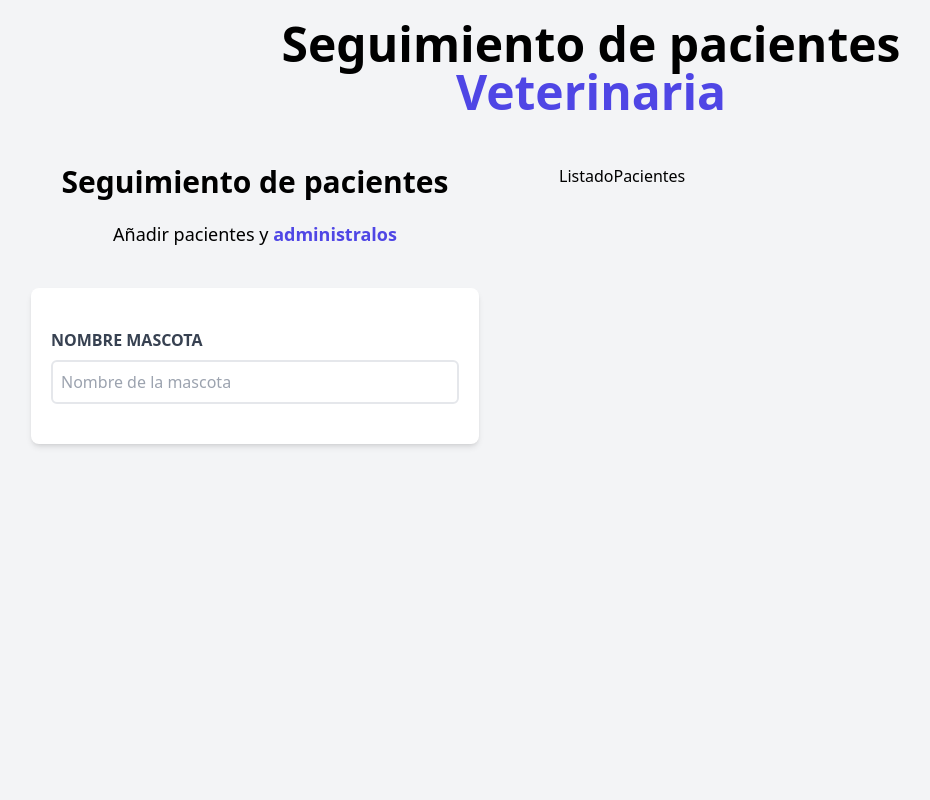
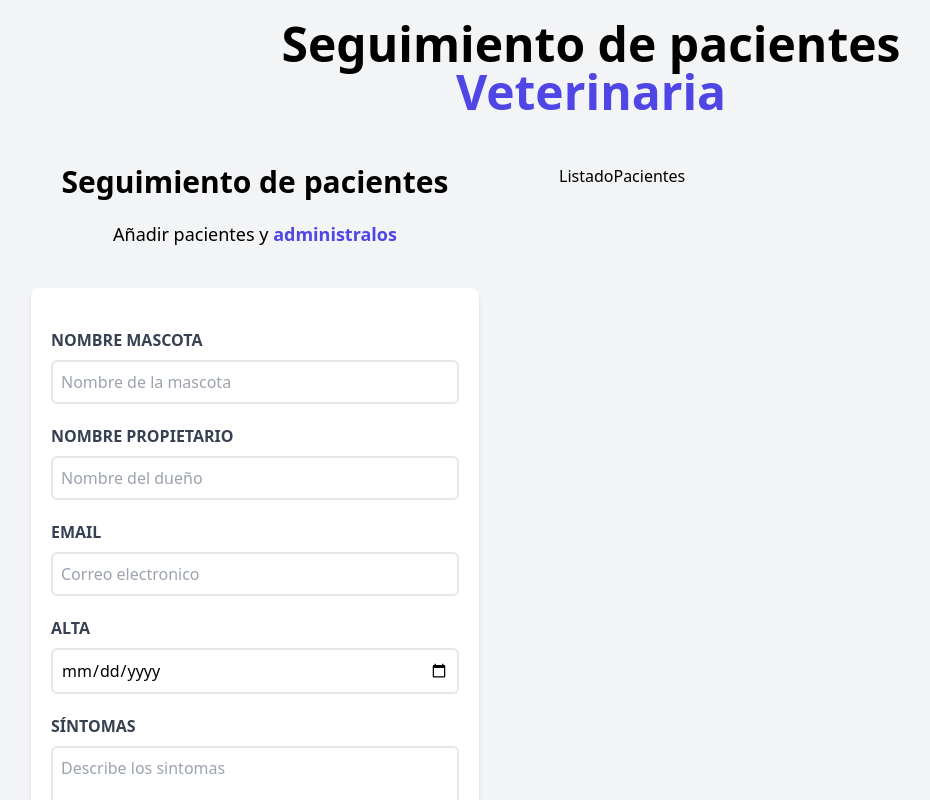
Before and after one commit to OscarAguilarL/citas-react, a React (Vite) app: page / in a window 1280 px wide. Shown: the top 800 px of the page, without its empty margins (49-979 px from the left). Built offline with nearby package versions, Linux system fonts and the light colour scheme.

Commit message:
Añadiendo el resto de los campos del formulario

```diff
--- a/src/components/Formulario.jsx
+++ b/src/components/Formulario.jsx
@@ -10,8 +10,8 @@ export const Formulario = () => {
         <span className="text-indigo-600 font-bold">administralos</span>
       </p>
 
-      <form className="bg-white shadow-md rounded-lg py-10 px-5">
-        <div>
+      <form className="bg-white shadow-md rounded-lg py-10 px-5 mb-16">
+        <div className="mb-5">
           <label
             htmlFor="name"
             className="block text-gray-700 uppercase font-bold"
@@ -26,6 +26,71 @@ export const Formulario = () => {
             className="border-2 w-full p-2 mt-2 rounded-md placeholder-gray-400"
           />
         </div>
+        <div className="mb-5">
+          <label
+            htmlFor="namePropietario"
+            className="block text-gray-700 uppercase font-bold"
+          >
+            Nombre propietario
+          </label>
+          <input
+            type="text"
+            id="namePropietario"
+            htmlFor="namePropietario"
+            placeholder="Nombre del dueño"
+            className="border-2 w-full p-2 mt-2 rounded-md placeholder-gray-400"
+          />
+        </div>
+        <div className="mb-5">
+          <label
+            htmlFor="email"
+            className="block text-gray-700 uppercase font-bold"
+          >
+            Email
+          </label>
+          <input
+            type="email"
+            id="email"
+            htmlFor="email"
+            placeholder="Correo electronico"
+            className="border-2 w-full p-2 mt-2 rounded-md placeholder-gray-400"
+          />
+        </div>
+        <div className="mb-5">
+          <label
+            htmlFor="alta"
+            className="block text-gray-700 uppercase font-bold"
+          >
+            Alta
+          </label>
+          <input
+            type="date"
+            id="alta"
+            htmlFor="alta"
+            placeholder="Correo electronico"
+            className="border-2 w-full p-2 mt-2 rounded-md placeholder-gray-400"
+          />
+        </div>
+        <div className="mb-5">
+          <label
+            htmlFor="sintomas"
+            className="block text-gray-700 uppercase font-bold"
+          >
+            Síntomas
+          </label>
+          <textarea
+            name="sintomas"
+            id="sintomas"
+            placeholder="Describe los sintomas"
+            className="border-2 w-full p-2 mt-2 rounded-md placeholder-gray-400"
+          ></textarea>
+        </div>
+
+        <input
+          type="submit"
+          value="Agregar paciente"
+          className="bg-indigo-600 p-3 text-white uppercase font-bold rounded-xl hover:bg-indigo-700 cursor-pointer transition-colors duration-300"
+        />
       </form>
     </div>
   )
```
